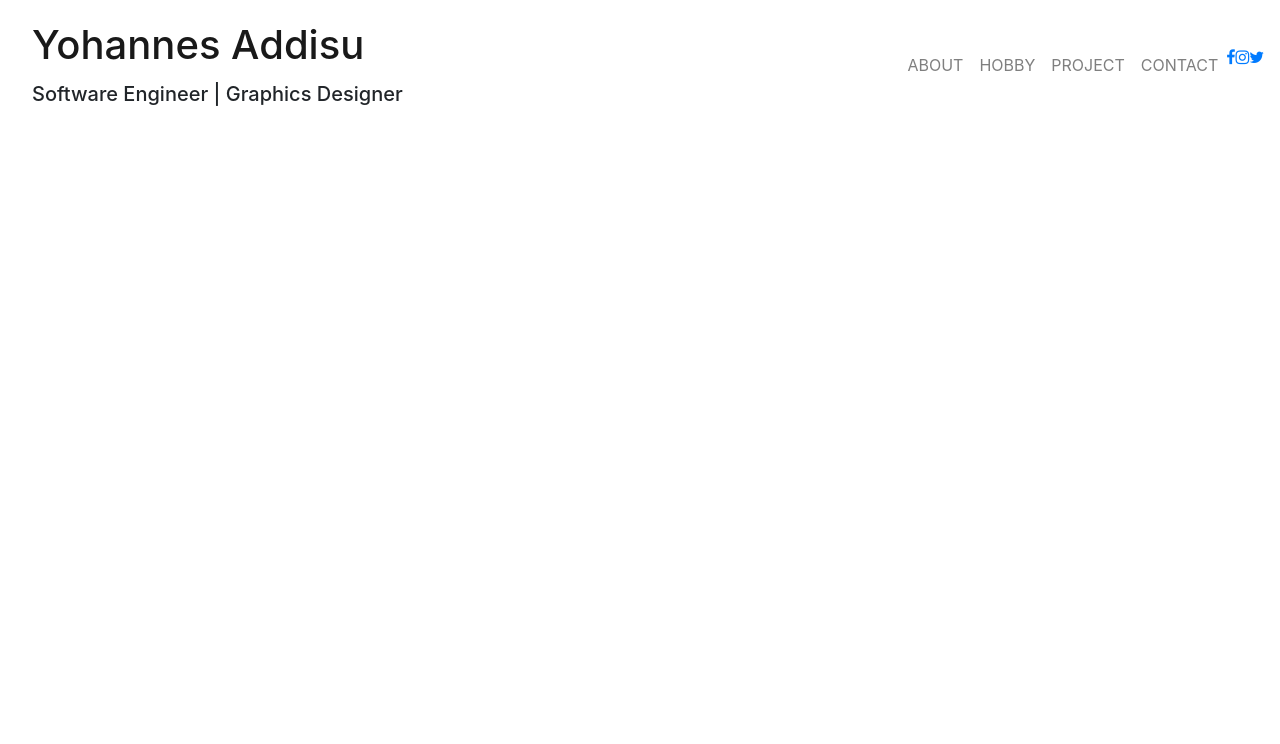
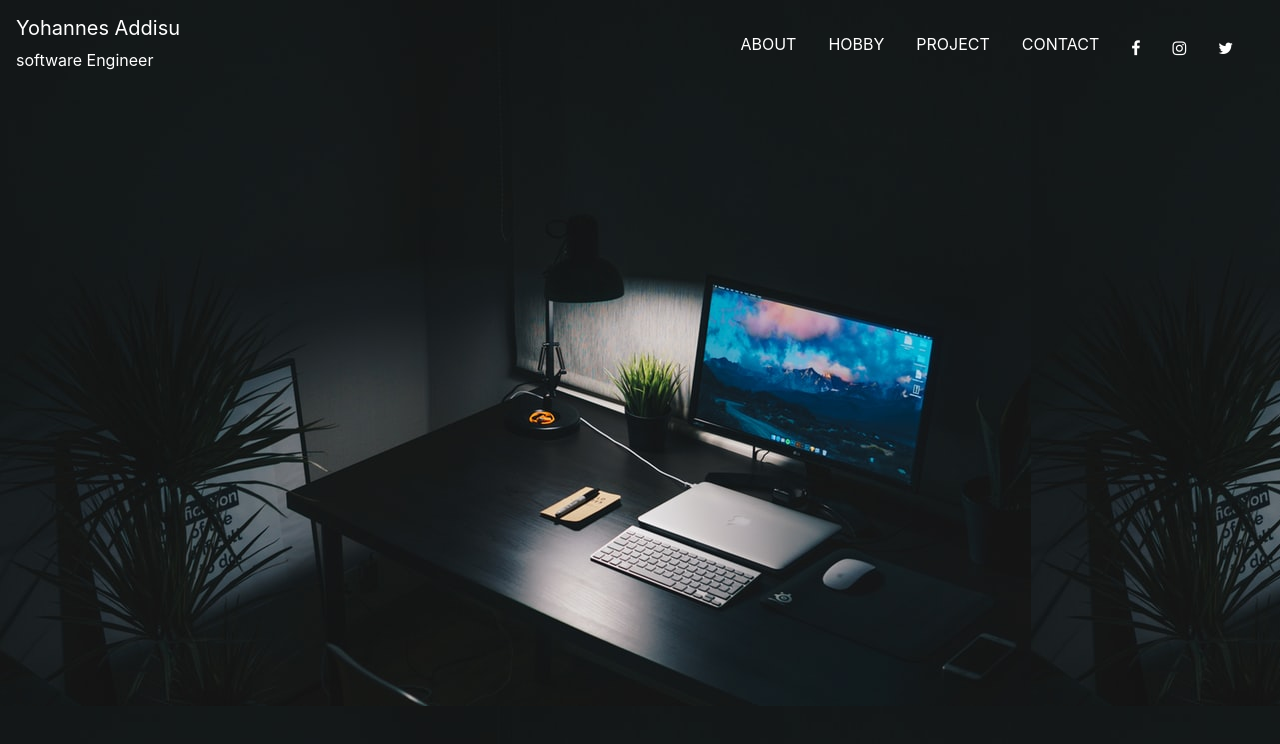
Before and after one commit to Yohannes1556/assignmen-VI, a plain HTML site: page index.html in a window 1280 px wide. Drawn offline with nearby package versions, Linux system fonts and the light colour scheme.

Commit message:
all files modified

```diff
--- a/index.html
+++ b/index.html
@@ -6,58 +6,76 @@
     <title>Yohannes A.</title>
     <link rel="stylesheet" href="https://cdn.jsdelivr.net/npm/bootstrap@4.5.3/dist/css/bootstrap.min.css" integrity="sha384-TX8t27EcRE3e/ihU7zmQxVncDAy5uIKz4rEkgIXeMed4M0jlfIDPvg6uqKI2xXr2" crossorigin="anonymous">
     <link rel="stylesheet" href="https://stackpath.bootstrapcdn.com/font-awesome/4.7.0/css/font-awesome.min.css" integrity="sha384-wvfXpqpZZVQGK6TAh5PVlGOfQNHSoD2xbE+QkPxCAFlNEevoEH3Sl0sibVcOQVnN" crossorigin="anonymous">
+    <style>
+        body{
+            background-image:url(asset/images/back1.jfif);
 
+        }
+        nav{
+            color: white;
+        }
+        .navbar-brand{
+            color: white;
+        }
+
+    </style>
 
 
 </head>
 
-    <nav class="navbar navbar-expand-md navbar-light  sticky-top">
-        <ul class="navbar nav col-sm">
-       <li>
-        <a  class="navbar-brand" href="index.html"><h1>Yohannes Addisu</h1></a></li>
-        <li><h5>Software Engineer | Graphics Designer</h5></li>
-        <button class="navbar-toggler" type="button"  data-toggle="collapse" data-target="#colNav" aria-controls="navbarSupportedContent" aria-expanded="false" aria-label="Toggle navigation">
+<nav class="navbar navbar-expand-md ">
+    <div>
+    <a  class="navbar-brand" href="index.html">Yohannes Addisu</a><br>
+    <p>software Engineer</p>
+  </div>
+    <button class="navbar-toggler" type="button" data-toggle="collapse" data-target="#colNav" aria-controls="navbarSupportedContent" aria-expanded="false" aria-label="Toggle navigation">
 
         <span class="navbar-toggler-icon"></span>
 
    </button>
 
-    </ul>
 
 
 
-        <div class="collapse navbar-collapse" id="colNav">
-            <ul class="navbar-nav ml-auto">
+    <div class="collapse navbar-collapse col" id="colNav">
+
+    <ul class="navbar-nav ml-auto ">
 
         <li class="nav-item">
-                            <a class="nav-link" href="about.html">ABOUT</a>
+          <a class="nav-link px-3" href="about.html" style="color: white;">ABOUT</a>
+         </li>
+         <li class="nav-item ">
+            <a class="nav-link px-3" href="hobby.html" style="color: white;">HOBBY</a>
+          </li>
+
+
+          <li class="nav-item">
+                <a class="nav-link px-3" href="project.html" style="color: white;">PROJECT</a>
         </li>
         <li class="nav-item">
-                         <a class="nav-link" href="hobby.html">HOBBY</a>
+             <a class="nav-link px-3" href="contact.html" style="color: white;">CONTACT</a>
          </li>
-                     <li class="nav-item">
-                        <a class="nav-link" href="project.html">PROJECT</a>
-                    </li>
-                    <li class="nav-item">
-                        <a class="nav-link" href="contact.html">CONTACT</a>
-                    </li>
-                    <li class="nav-item">
-                        <a href=""><i class="fa fa-facebook"></i></a>
+
+
+          <li class="nav-item d-none d-md-block">
+            <a href="#" style="color: white;"><i class="fa fa-facebook p-3 "></i></a>
 
         </li>
-                    <li class="nav-item">
-                        <a href=""><i class="fa fa-instagram"></i></a>
+        <li class="nav-item d-none d-md-block">
+            <a href="#" style="color: white;"><i class="fa fa-instagram p-3"></i></a>
 
         </li>
-                    <li class="nav-item">
-                        <a href=""><i class="fa fa-twitter"></i></a>
+        <li class="nav-item d-none d-md-block">
+            <a href="#" style="color: white;"><i class="fa fa-twitter p-3"></i></a>
 
         </li>
 
 
-                 </ul>
-                </div>
+     </ul></div>
+
     </nav>
+
+
 
 
                 <script src="https://code.jquery.com/jquery-3.2.1.slim.min.js" integrity="sha384-KJ3o2DKtIkvYIK3UENzmM7KCkRr/rE9/Qpg6aAZGJwFDMVNA/GpGFF93hXpG5KkN" crossorigin="anonymous"></script>
```
Also changed, not shown: about.html (+31 -25 lines), contact.html (+3 -3 lines), hobby.html (+47 -36 lines), project.html (+30 -26 lines). Lines whose indentation alone changed are shown as unchanged.
